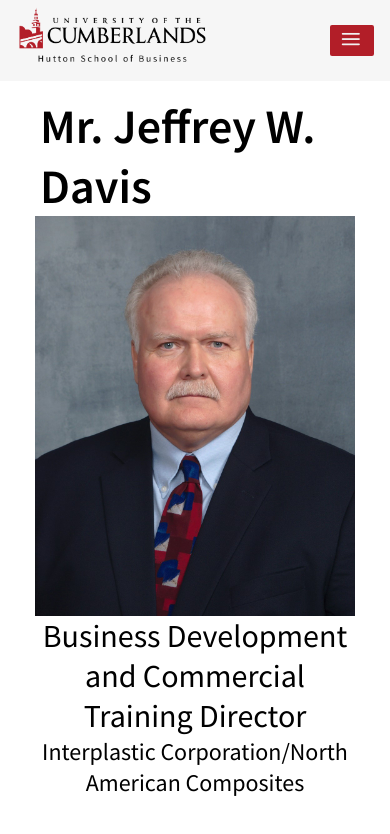
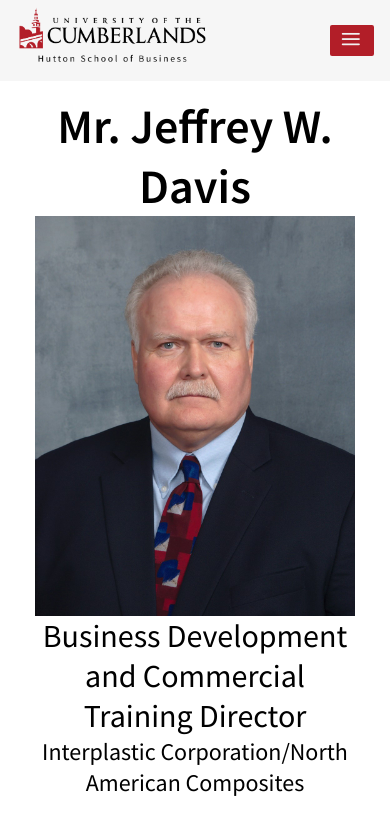
Before and after one commit to nmoore14/BF2023, a Nuxt app in the folder frontend/: page /speakers/JeffDavis in a window 390 px wide. Shown: the top 834 px of the page. Built offline with nearby package versions, Linux system fonts and the light colour scheme.

Commit message:
8-Font styling clean up

```diff
--- a/frontend/assets/styles/utils/_font.scss
+++ b/frontend/assets/styles/utils/_font.scss
@@ -40,3 +40,7 @@ $font: 'Source Sans Pro', sans-serif;
   font-weight: 600;
   color: $uc-blue;
 }
+
+.text-center {
+  text-align: center;
+}
--- a/frontend/pages/speakers/BarbaraJohnston.vue
+++ b/frontend/pages/speakers/BarbaraJohnston.vue
@@ -7,7 +7,7 @@
         <div
           class="flex col nowrap justify-center items-center w-full speaker-display"
         >
-          <h1 class="brand">Ms. Barbara Johnston</h1>
+          <h1 class="brand text-center">Ms. Barbara Johnston</h1>
           <img
             src="/images/speakers/Johnston, Barbara Pic.jpg"
             alt="Image of Ms. Barbara Johnston"
--- a/frontend/pages/speakers/CharlesReed.vue
+++ b/frontend/pages/speakers/CharlesReed.vue
@@ -7,7 +7,7 @@
         <div
           class="flex col nowrap justify-center items-center w-full speaker-display"
         >
-          <h1 class="brand">Mr. Charles Reed</h1>
+          <h1 class="brand text-center">Mr. Charles Reed</h1>
           <img
             src="/images/speakers/Reed, Charles.jpg"
             alt="Image of Mr. Charles Reed"
--- a/frontend/pages/speakers/DavidHubbard.vue
+++ b/frontend/pages/speakers/DavidHubbard.vue
@@ -7,7 +7,7 @@
         <div
           class="flex col nowrap justify-center items-center w-full speaker-display"
         >
-          <h1 class="brand">Mr. David Hubbard</h1>
+          <h1 class="brand text-center">Mr. David Hubbard</h1>
           <img
             src="/images/speakers/Hubbard, David Pic.jpeg"
             alt="Image of Mr. David Hubbard"
--- a/frontend/pages/speakers/JeffDavis.vue
+++ b/frontend/pages/speakers/JeffDavis.vue
@@ -7,7 +7,7 @@
         <div
           class="flex col nowrap justify-center items-center w-full speaker-display"
         >
-          <h1 class="brand">Mr. Jeffrey W. Davis</h1>
+          <h1 class="brand text-center">Mr. Jeffrey W. Davis</h1>
           <img
             src="/images/speakers/Davis, Jeff Pic.jpg"
             alt="Image of Mr. Jeffrey W. Davis"
--- a/frontend/pages/speakers/JoeCraft.vue
+++ b/frontend/pages/speakers/JoeCraft.vue
@@ -7,7 +7,7 @@
         <div
           class="flex col nowrap justify-center items-center w-full speaker-display"
         >
-          <h1 class="brand">Mr. Joe Craft</h1>
+          <h1 class="brand text-center">Mr. Joe Craft</h1>
           <img
             src="/images/speakers/Craft, Joe Pic.jpg"
             alt="Image of Mr. Joe Craft"
--- a/frontend/pages/speakers/index.vue
+++ b/frontend/pages/speakers/index.vue
@@ -68,6 +68,10 @@ const Speakers = [
 </script>
 
 <style lang="scss" scoped>
+.keynote-speakers {
+  margin-top: 4rem;
+}
+
 .speakers {
   margin-top: 4rem;
   column-gap: 1.5rem;
@@ -86,6 +90,10 @@ const Speakers = [
     margin-top: 8rem;
   }
 
+  .keynote-speakers {
+    margin-top: 1rem;
+  }
+
   .speakers {
     row-gap: 4rem;
     padding: 0;
```
